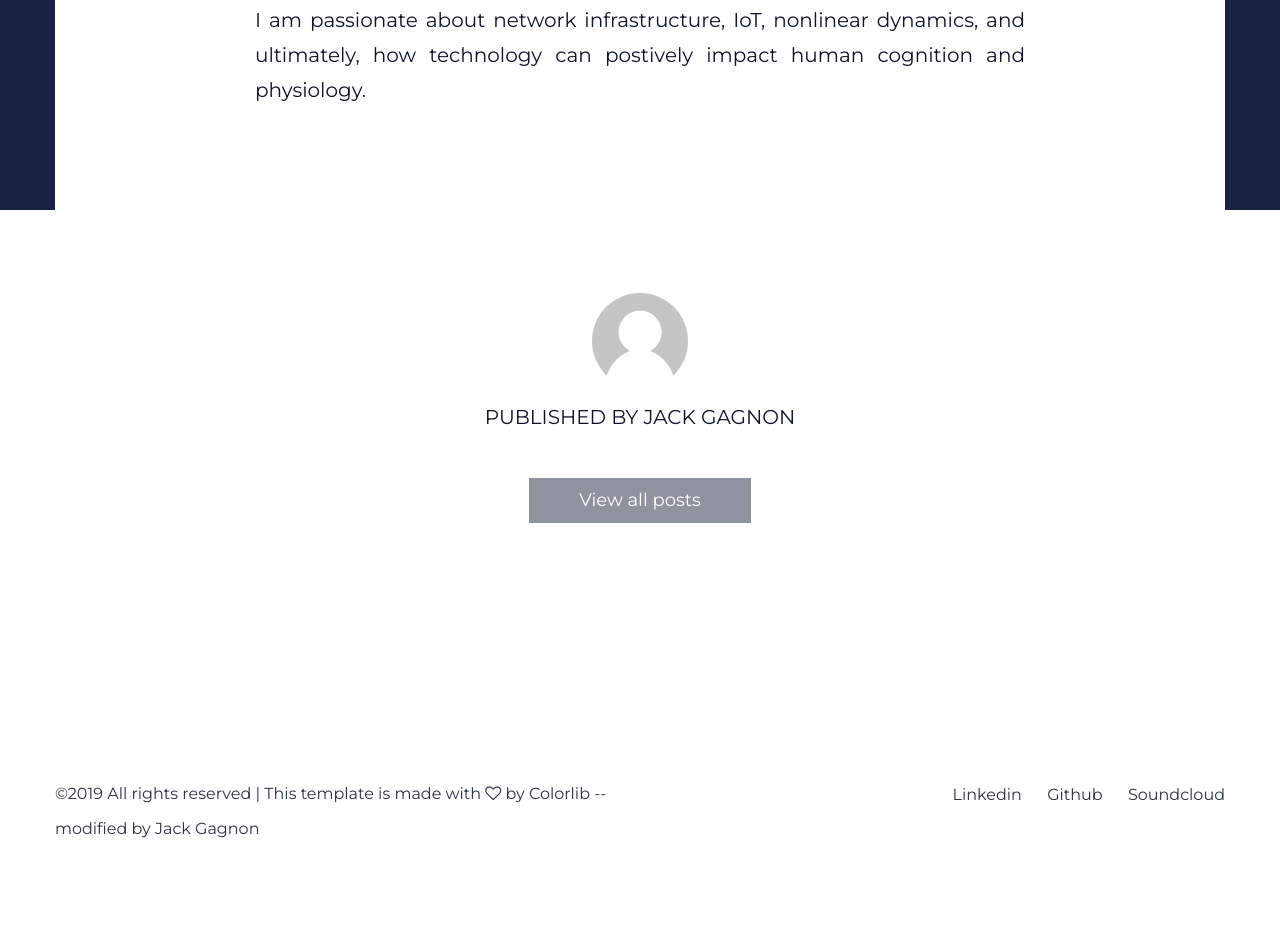
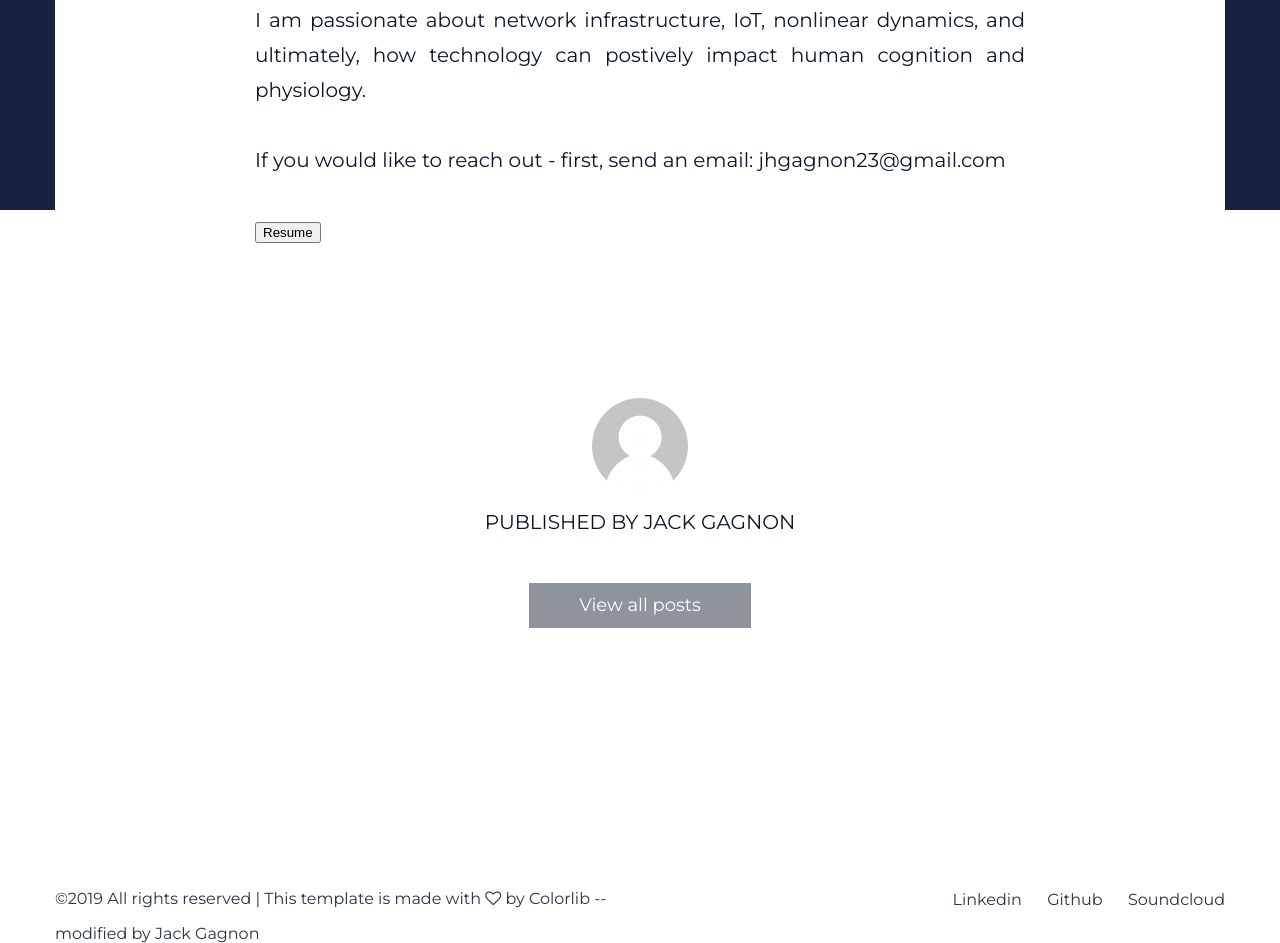
Before and after one commit to jack-gagnon/jackgagnon.io, a plain HTML site: page single.html in a window 1280 px wide. Shown: the part 857-1800 px from the top of the page. Drawn offline with Linux system fonts and the light colour scheme.

Commit message:
Update single.html

```diff
--- a/single.html
+++ b/single.html
@@ -94,7 +94,9 @@
                             <p>&nbsp;</p>
                             <p>I am passionate about network infrastructure, IoT, nonlinear dynamics, and ultimately, how technology can postively impact human cognition and physiology.</p>
                             <p>&nbsp;</p>
-                            <p></p>
+                            <p>If you would like to reach out - first, send an email: jhgagnon23@gmail.com</p>
+                            <p>&nbsp;</p>
+                            <button href="https://github.com/jack-gagnon/jackgagnon.io/blob/master/-RESUME-.docx">Resume</button>
                             <!--blockquote class="inline-blockquote">
                                 <p>There were graceful curves, reflected images, woody on the heights, soft distances and over the whole scene, far and near, the dissolving lights drifted steadily now dissolving lights. There were graceful curves, reflected images. It suddenly struck me that that tiny pea, pretty and blue, was the Earth.</p>
                             </blockquote-->
```
